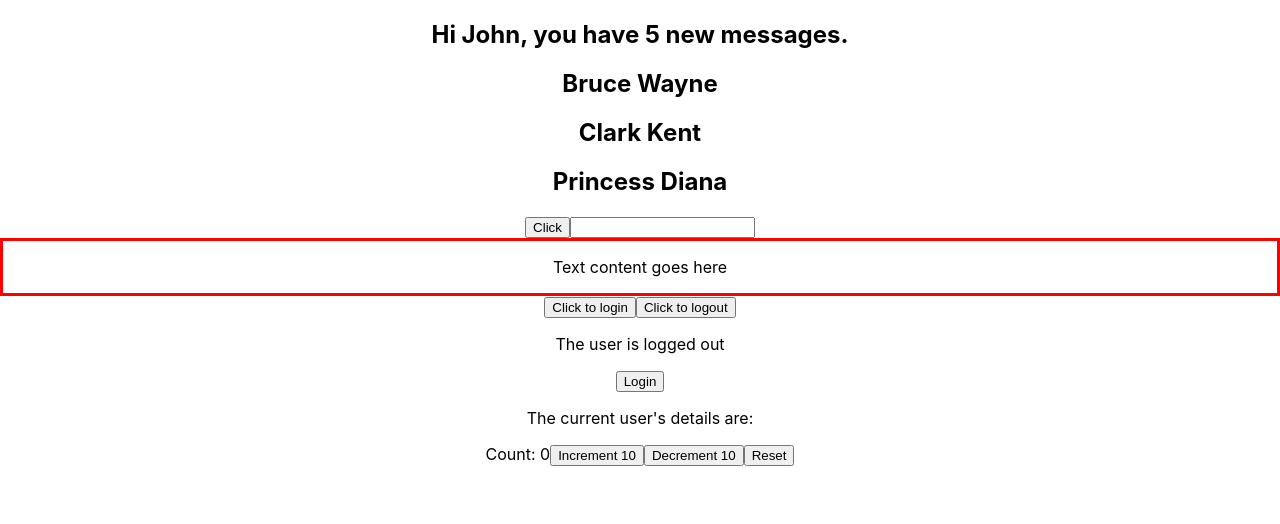
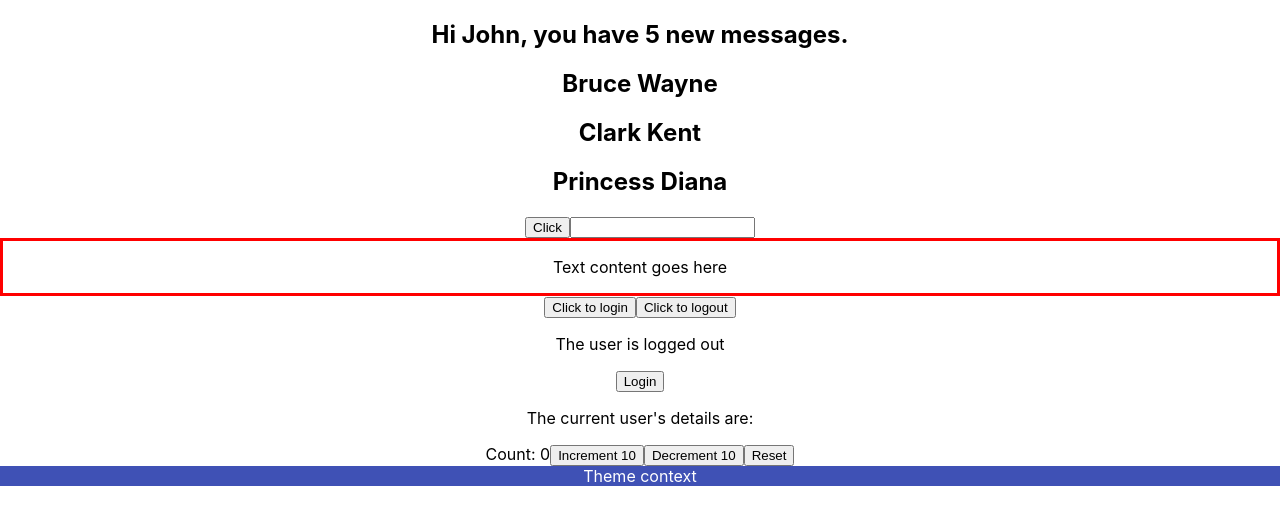
Before and after one commit to mmartins23/react-typescript-tutorial, a React (Create React App) app: page / in a window 1280 px wide. Shown: the top 524 px of the page. Built offline with nearby package versions, Linux system fonts and the light colour scheme.

Commit message:
React TypeScript Tutorial 14 - useContext Hook

```diff
--- a/src/App.tsx
+++ b/src/App.tsx
@@ -5,6 +5,8 @@
 import Input from './components/Input';
 import Person from './components/Person';
 import PersonList from './components/PersonList';
+import { Box } from './components/context/Box';
+import { ThemeContextProvider } from './components/context/ThemeContext';
 import { Counter } from './components/state/Counter';
 import LoggedIn from './components/state/LoggedIn';
 import User from './components/state/User';
@@ -37,6 +39,9 @@
       <LoggedIn/>
       <User/>
       <Counter/>
+      <ThemeContextProvider>
+      <Box/>
+      </ThemeContextProvider>
     </div>
   );
 }
--- /dev/null
+++ b/src/components/context/Box.tsx
@@ -0,0 +1,15 @@
+import { useContext } from 'react'
+import { ThemeContext } from './ThemeContext'
+
+export const Box = () => {
+  const theme = useContext(ThemeContext)
+  return (
+    <div
+      style={{
+        backgroundColor: theme.primary.main,
+        color: theme.primary.text
+      }}>
+      Theme context
+    </div>
+  )
+}
--- /dev/null
+++ b/src/components/context/ThemeContext.tsx
@@ -0,0 +1,14 @@
+import React, { createContext } from 'react'
+import { theme } from './theme'
+
+type ThemeContextProviderProps = {
+    children: React.ReactNode
+}
+
+export const ThemeContext = createContext(theme)
+
+export const ThemeContextProvider = ({
+    children
+}: ThemeContextProviderProps) => {
+    return <ThemeContext.Provider value={theme}>{children}</ThemeContext.Provider>
+}
--- /dev/null
+++ b/src/components/context/theme.ts
@@ -0,0 +1,10 @@
+export const theme = {
+    primary: {
+      main: '#3f51b5',
+      text: '#fff'
+    },
+    secondary: {
+      main: '#f50057',
+      text: '#fff'
+    }
+  }
```
Also changed, not shown: 1 other file (tests, documents, lock files or other folders).
